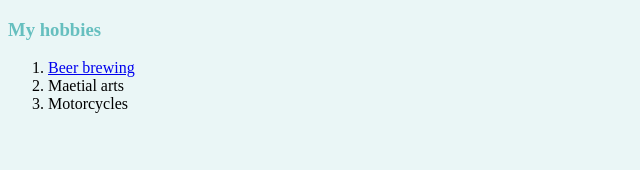
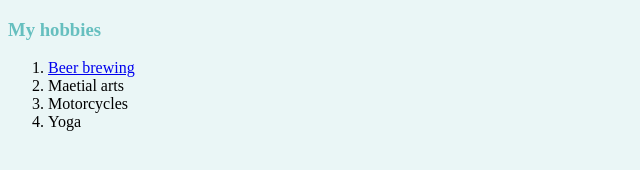
Before and after one commit to Punu1991/Deployment_of_personalsite, a plain HTML site: page hobbies.html in a window 1280 px wide. Shown: the full height of the page, 0-640 px from the left. Drawn offline with Linux system fonts and the light colour scheme.

Commit message:
Update hobbies.html

```diff
--- a/hobbies.html
+++ b/hobbies.html
@@ -11,6 +11,7 @@
       <li><a href="https://punuskitchen.com/">Beer brewing</a></li>
       <li>Maetial arts</li>
       <li>Motorcycles</li>
+      <li>Yoga</li>
     </ol>
   </body>
 </html>
```
